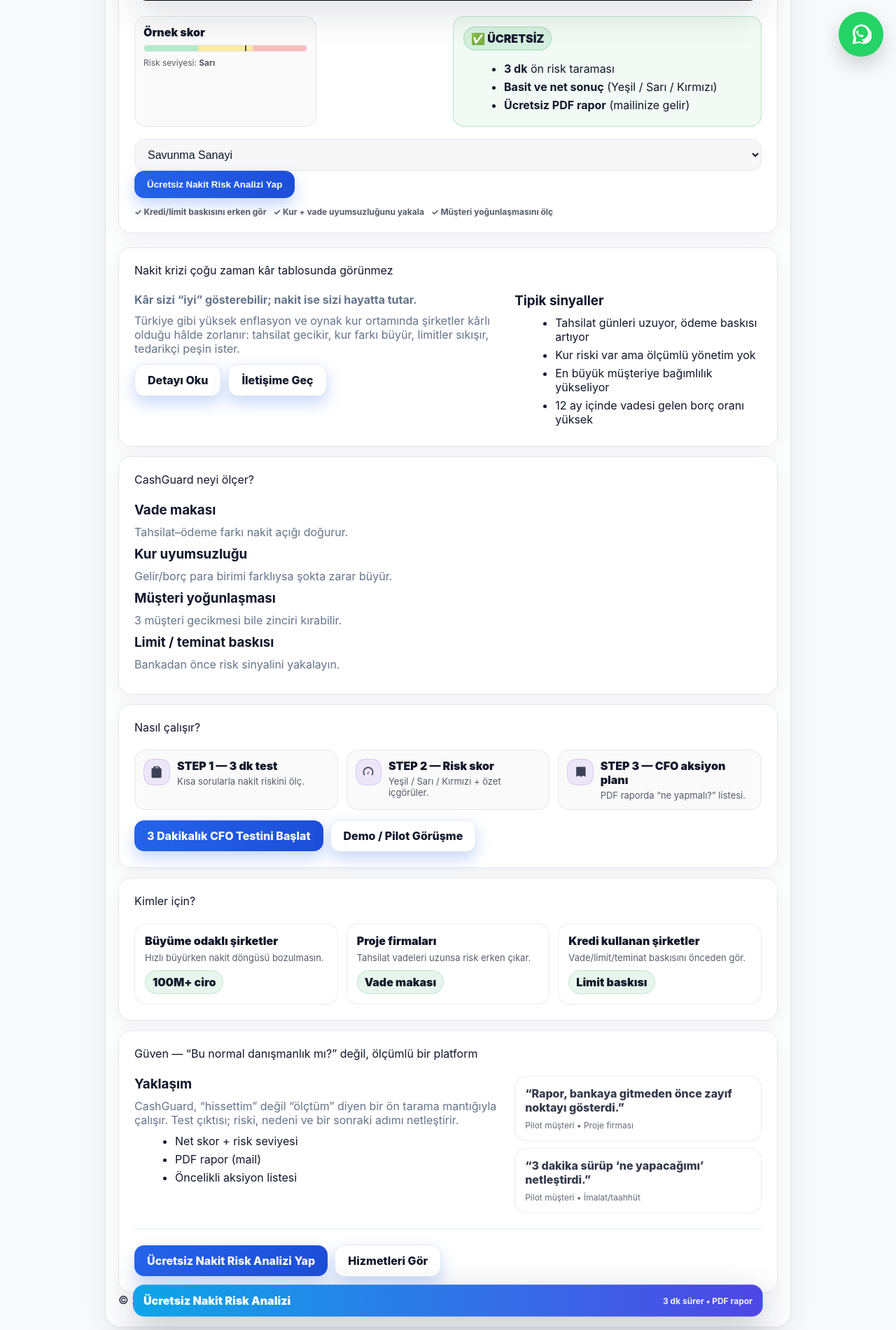
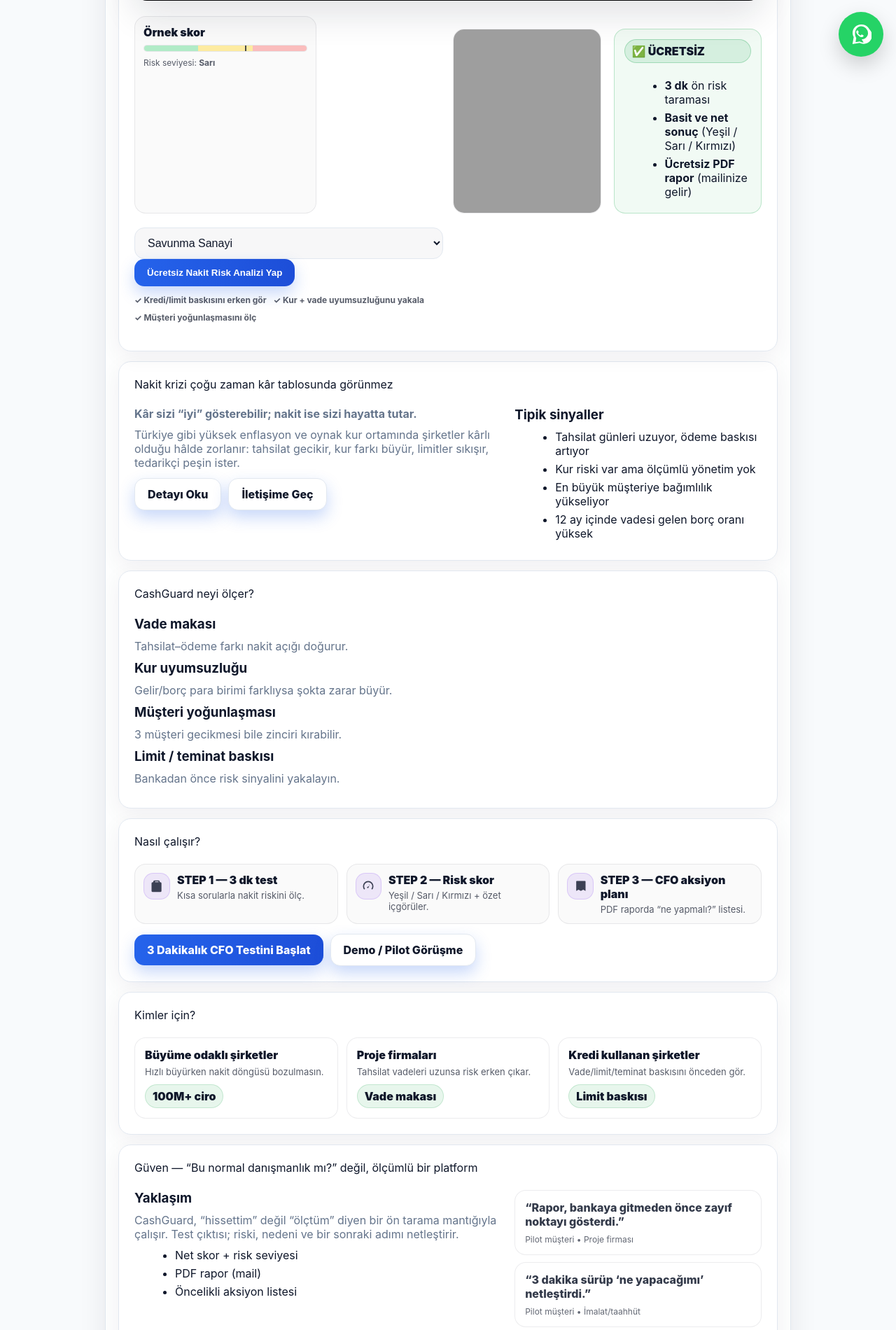
Before and after one commit to osmanekinci26/cashguardtr, a FastAPI app: page / in a window 1280 px wide. Shown: the part 701-2601 px from the top of the page at 70% size. Run offline with FastAPI, Linux system fonts and the light colour scheme; grey boxes are pictures that could not be loaded.

Commit message:
UI: replace example score with hero-8 image and align with free box

```diff
--- a/app/static/style.css
+++ b/app/static/style.css
@@ -859,3 +859,45 @@ hr{border:none;border-top:1px solid var(--border);margin:14px 0}
     text-align:center;
   }
 }
+/* =========================
+   HERO SAMPLE + FREE BOX
+   ========================= */
+
+.hero-free-row{
+  display:grid;
+  grid-template-columns: 1fr 1fr;
+  gap: 18px;               /* az boşluk */
+  margin-top: 18px;
+  align-items: stretch;
+}
+
+/* Görsel kart gibi */
+.hero-sample{
+  border-radius: 16px;
+  overflow: hidden;
+  border: 1px solid rgba(15,23,42,.08);
+  background:#fff;
+  display:flex;
+}
+
+.hero-sample img{
+  width:100%;
+  height:100%;
+  object-fit: cover;       /* bozulmaz */
+  display:block;
+}
+
+/* Free box aynı yükseklik */
+.hero-free-row .free-box{
+  margin-top:0;
+  display:flex;
+  flex-direction:column;
+  justify-content:center;
+}
+
+/* Mobil */
+@media (max-width:700px){
+  .hero-free-row{
+    grid-template-columns:1fr;
+  }
+}
--- a/app/templates/index.html
+++ b/app/templates/index.html
@@ -51,8 +51,15 @@
   <div class="mini-note">Risk seviyesi: <strong>Sarı</strong></div>
 </div>
 
-      <!-- Ücretsiz kutu -->
-      <div class="free-box" style="margin-top:0;">
+      <div class="hero-free-row">
+
+  <!-- SOL: Örnek çıktı görseli -->
+  <div class="hero-sample">
+    <img src="/static/hero-8.png" alt="CashGuard örnek skor çıktısı">
+  </div>
+
+  <!-- SAĞ: Ücretsiz kutu -->
+  <div class="free-box">
     <div class="free-pill">✅ ÜCRETSİZ</div>
     <ul class="free-list">
       <li><strong>3 dk</strong> ön risk taraması</li>
```
Lines whose indentation alone changed are shown as unchanged.
